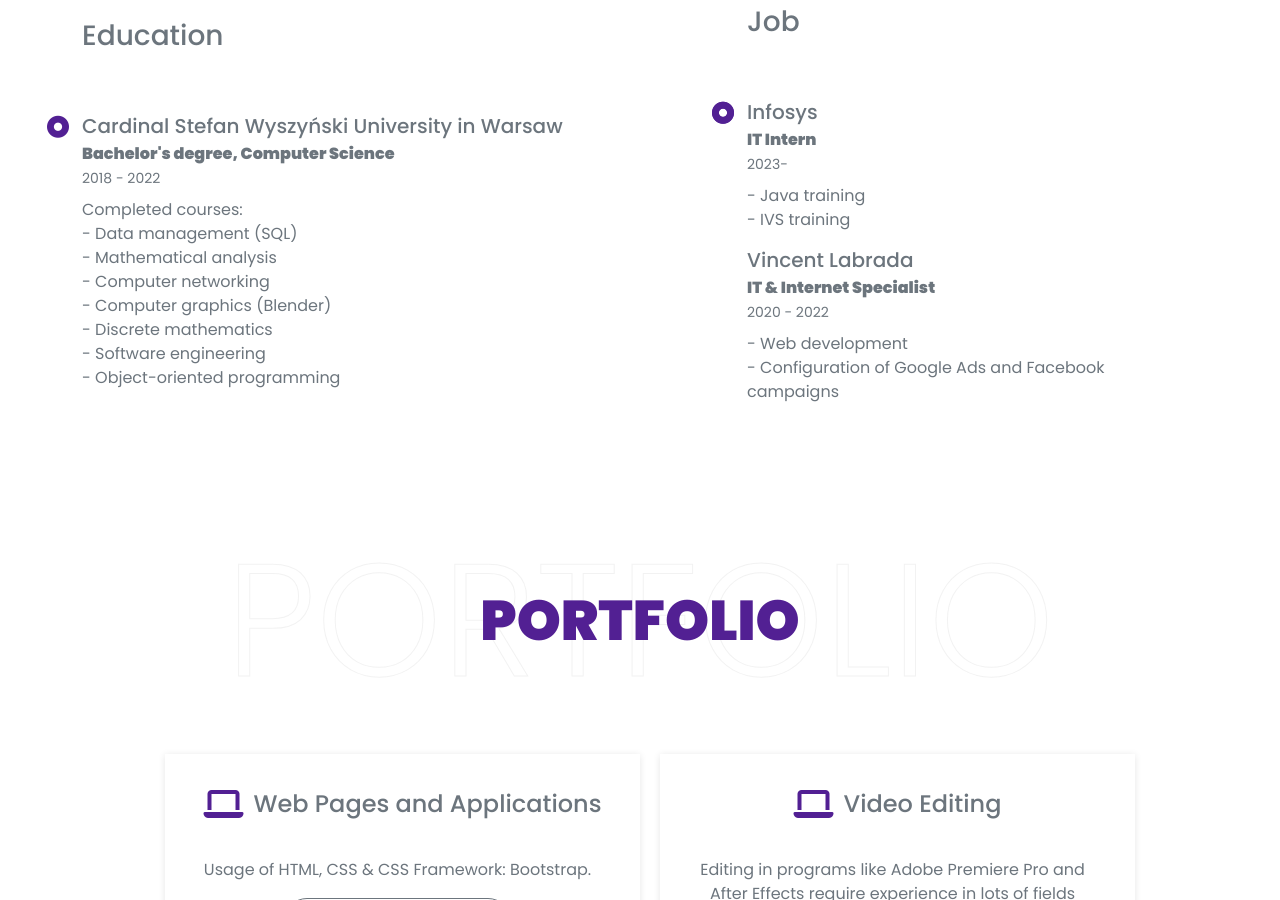
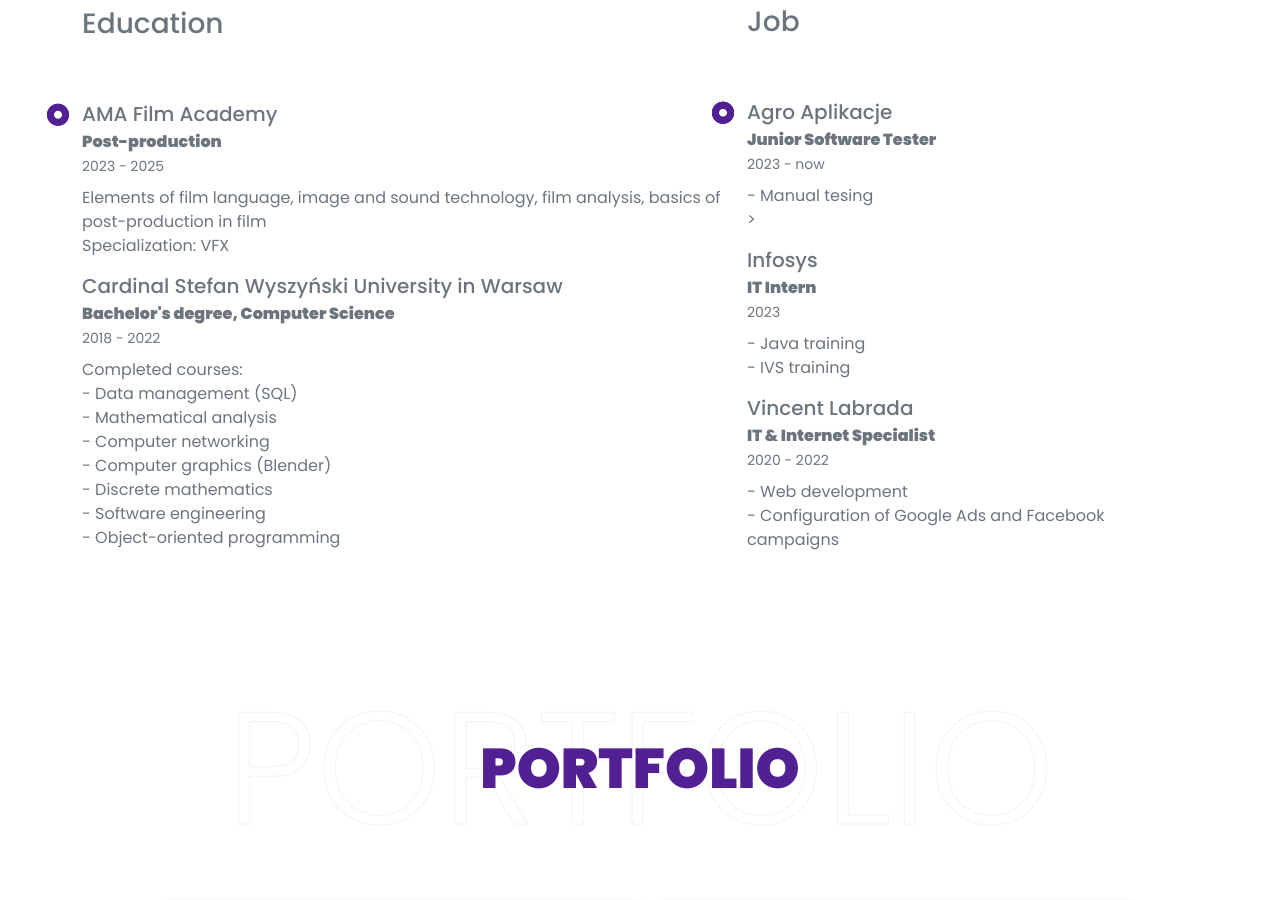
Before and after one commit to aleksandrabrzostek/personal-profile, a plain HTML site: page index.html in a window 1280 px wide. Shown: the part 2399-3299 px from the top of the page. Drawn offline with nearby package versions, Linux system fonts and the light colour scheme.

Commit message:
Update index.html

```diff
--- a/index.html
+++ b/index.html
@@ -182,6 +182,12 @@
                         <div class="position-relative ex-me mb-4">
                             <i class="far fa-dot-circle text-purple position-absolute"
                                 style="top:2px; left: -35px; font-size: 22px;"></i>
+                            <h5 class="font-weight-bold mb-1 text-secondary">AMA Film Academy</h5>
+                            <p class="mb-2 text-secondary"><strong>Post-production</strong><br><small>2023 - 2025</small></p>
+                            <p class="text-secondary">Elements of film language, image and sound technology, film analysis, basics of post-production in film<br>
+                                Specialization: VFX</p>
+                            <i class="far fa-dot-circle text-purple position-absolute"
+                                style="top:2px; left: -35px; font-size: 22px;"></i>
                             <h5 class="font-weight-bold mb-1 text-secondary">Cardinal Stefan Wyszyński University in
                                 Warsaw</h5>
                             <p class="mb-2 text-secondary"><strong>Bachelor's degree, Computer
@@ -204,8 +210,14 @@
                         <div class="position-relative ex-me mb-4">
                             <i class="far fa-dot-circle text-purple position-absolute"
                                 style="top:2px; left: -35px; font-size: 22px;"></i>
+                            <h5 class="font-weight-bold mb-1 text-secondary">Agro Aplikacje</h5>
+                            <p class="mb-2 text-secondary"><strong>Junior Software Tester</strong><br><small>2023 - now</small></p>
+                            <p class="text-secondary">
+                                - Manual tesing<br>></p>
+                            <i class="far fa-dot-circle text-purple position-absolute"
+                                style="top:2px; left: -35px; font-size: 22px;"></i>
                             <h5 class="font-weight-bold mb-1 text-secondary">Infosys</h5>
-                            <p class="mb-2 text-secondary"><strong>IT Intern</strong><br><small>2023-</small></p>
+                            <p class="mb-2 text-secondary"><strong>IT Intern</strong><br><small>2023</small></p>
                             <p class="text-secondary">
                                 - Java training<br>
                                 - IVS training<br></p>
```
